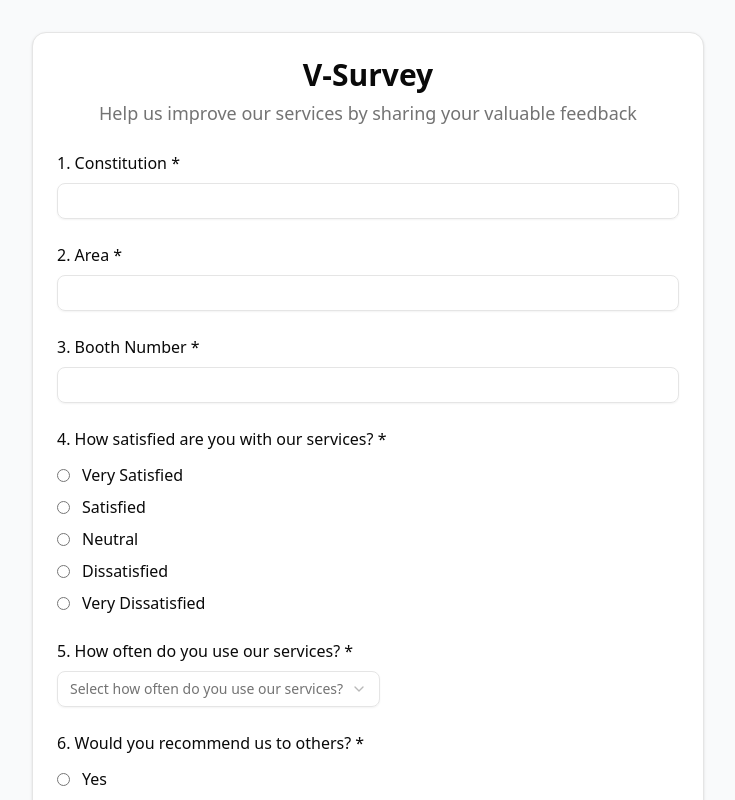
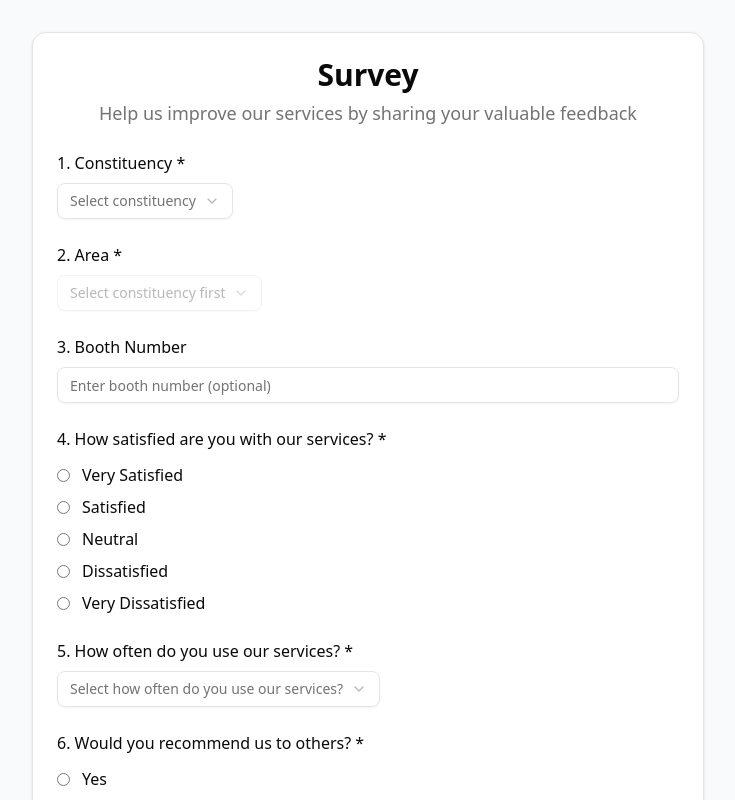
Before and after one commit to KarthikRajS32/Survey, a React (Vite) app: page / in a window 1280 px wide. Shown: the top 800 px of the page, without its empty margins (272-1007 px from the left). Built offline with nearby package versions, Linux system fonts and the light colour scheme.

Commit message:
update the contitution field

```diff
--- a/src/components/Survey.jsx
+++ b/src/components/Survey.jsx
@@ -7,7 +7,7 @@ import { Card, CardContent, CardDescription, CardHeader, CardTitle } from '@/com
 
 export default function Survey() {
   const initialFormData = {
-    constitution: '',
+    constituency: '',
     area: '',
     boothNumber: '',
     satisfaction: '',
@@ -21,6 +21,55 @@ export default function Survey() {
 
   const [formData, setFormData] = useState(initialFormData)
   const [isSubmitted, setIsSubmitted] = useState(false)
+  const [availableAreas, setAvailableAreas] = useState([])
+  const [showToast, setShowToast] = useState(false)
+  const [toastMessage, setToastMessage] = useState('')
+
+  const constituencyData = {
+    'Ariyalur': ['Ariyalur', 'Andimadam', 'Sendurai', 'Udayarpalayam'],
+    'Arakkonam': ['Arakkonam', 'Sholinghur', 'Ranipet', 'Walajapet'],
+    'Arani': ['Arani', 'Cheyyar', 'Vandavasi', 'Polur'],
+    'Attur': ['Attur', 'Yercaud', 'Gangavalli', 'Pethanayakanpalayam'],
+    'Chengalpattu': ['Chengalpattu', 'Thiruporur', 'Madurantakam', 'Uthiramerur'],
+    'Chennai Central': ['Chepauk', 'Triplicane', 'Mylapore', 'Thousand Lights'],
+    'Chennai North': ['Royapuram', 'Kolathur', 'Villivakkam', 'Egmore'],
+    'Chennai South': ['Velachery', 'Sholinganallur', 'Tambaram', 'Pallavaram'],
+    'Chidambaram': ['Chidambaram', 'Kattumannarkoil', 'Vriddachalam', 'Panruti'],
+    'Coimbatore': ['RS Puram', 'Gandhipuram', 'Peelamedu', 'Saravanampatti'],
+    'Cuddalore': ['Cuddalore', 'Kurinjipadi', 'Bhuvanagiri', 'Chidambaram'],
+    'Dharmapuri': ['Dharmapuri', 'Palacode', 'Pennagaram', 'Harur'],
+    'Dindigul': ['Dindigul', 'Natham', 'Nilakottai', 'Athoor'],
+    'Erode': ['Erode East', 'Erode West', 'Modakurichi', 'Kodumudi'],
+    'Kallakurichi': ['Kallakurichi', 'Sankarapuram', 'Tirukoilur', 'Ulundurpet'],
+    'Kancheepuram': ['Kancheepuram', 'Sriperumbudur', 'Kundrathur', 'St. Thomas Mount'],
+    'Kanniyakumari': ['Nagercoil', 'Colachel', 'Padmanabhapuram', 'Vilavancode'],
+    'Karur': ['Karur', 'Krishnarayapuram', 'Manapparai', 'Kulithalai'],
+    'Krishnagiri': ['Krishnagiri', 'Hosur', 'Uthangarai', 'Bargur'],
+    'Madurai': ['Anna Nagar', 'Thiruparankundram', 'Sholavandan', 'Madurai East'],
+    'Mayiladuthurai': ['Mayiladuthurai', 'Tharangambadi', 'Thiruthuraipoondi', 'Vedaranyam'],
+    'Nagapattinam': ['Nagapattinam', 'Kilvelur', 'Thirukkuvalai', 'Vedaranyam'],
+    'Namakkal': ['Namakkal', 'Rasipuram', 'Senthamangalam', 'Komarapalayam'],
+    'Nilgiris': ['Udhagamandalam', 'Coonoor', 'Kotagiri', 'Gudalur'],
+    'Perambalur': ['Perambalur', 'Kunnam', 'Alathur', 'Veppanthattai'],
+    'Pollachi': ['Pollachi', 'Valparai', 'Udumalaipettai', 'Kinathukadavu'],
+    'Pudukkottai': ['Pudukkottai', 'Thirumayam', 'Alangudi', 'Aranthangi'],
+    'Ramanathapuram': ['Ramanathapuram', 'Mudukulathur', 'Paramakudi', 'Rameswaram'],
+    'Ranipet': ['Ranipet', 'Arcot', 'Sholinghur', 'Nemili'],
+    'Salem': ['Salem West', 'Salem North', 'Salem South', 'Attur'],
+    'Sivaganga': ['Sivaganga', 'Karaikudi', 'Devakottai', 'Manamadurai'],
+    'Thanjavur': ['Thanjavur', 'Orathanadu', 'Thiruvonam', 'Budalur'],
+    'Theni': ['Theni', 'Bodinayakanur', 'Periyakulam', 'Uthamapalayam'],
+    'Thoothukudi': ['Thoothukudi', 'Vilathikulam', 'Ottapidaram', 'Kovilpatti'],
+    'Tiruchirappalli': ['Srirangam', 'Tiruchirappalli West', 'Tiruchirappalli East', 'Lalgudi'],
+    'Tirunelveli': ['Tirunelveli', 'Palayamkottai', 'Ambasamudram', 'Tenkasi'],
+    'Tiruppur': ['Tiruppur North', 'Tiruppur South', 'Palladam', 'Udumalaipettai'],
+    'Tiruvallur': ['Tiruvallur', 'Ponneri', 'Gummidipoondi', 'Poonamallee'],
+    'Tiruvannamalai': ['Tiruvannamalai', 'Kilpennathur', 'Kalasapakkam', 'Polur'],
+    'Tiruvarur': ['Tiruvarur', 'Nannilam', 'Thiruthuraipoondi', 'Mannargudi'],
+    'Vellore': ['Vellore', 'Anaicut', 'Gudiyatham', 'Vaniyambadi'],
+    'Viluppuram': ['Viluppuram', 'Tindivanam', 'Vanur', 'Gingee'],
+    'Virudhunagar': ['Virudhunagar', 'Sivakasi', 'Sattur', 'Aruppukkottai']
+  }
 
   useEffect(() => {
     const submitted = localStorage.getItem('surveySubmitted')
@@ -29,14 +78,25 @@ export default function Survey() {
     }
   }, [])
 
+  useEffect(() => {
+    if (formData.constituency) {
+      setAvailableAreas(constituencyData[formData.constituency] || [])
+      if (formData.area && !constituencyData[formData.constituency]?.includes(formData.area)) {
+        setFormData(prev => ({ ...prev, area: '' }))
+      }
+    } else {
+      setAvailableAreas([])
+    }
+  }, [formData.constituency])
+
   const handleInputChange = (name, value) => {
     setFormData(prev => ({ ...prev, [name]: value }))
   }
 
   const questions = [
-    { id: 'constitution', label: 'Constitution', type: 'input', required: true },
-    { id: 'area', label: 'Area', type: 'input', required: true },
-    { id: 'boothNumber', label: 'Booth Number', type: 'input', required: true },
+    { id: 'constituency', label: 'Constituency', type: 'constituency-select', required: true },
+    { id: 'area', label: 'Area', type: 'area-select', required: true },
+    { id: 'boothNumber', label: 'Booth Number', type: 'input', required: false, placeholder: 'Enter booth number (optional)' },
     { id: 'satisfaction', label: 'How satisfied are you with our services?', type: 'radio', required: true, options: ['Very Satisfied', 'Satisfied', 'Neutral', 'Dissatisfied', 'Very Dissatisfied'] },
     { id: 'frequency', label: 'How often do you use our services?', type: 'select', required: true, options: ['daily', 'weekly', 'monthly', 'rarely', 'first-time'], optionLabels: ['Daily', 'Weekly', 'Monthly', 'Rarely', 'First Time'] },
     { id: 'recommendation', label: 'Would you recommend us to others?', type: 'radio', required: true, options: ['Yes', 'No', 'Maybe'] },
@@ -84,7 +144,9 @@ export default function Survey() {
     const missingFields = requiredFields.filter(field => !formData[field])
 
     if (missingFields.length > 0) {
-      alert('Please fill in all required fields')
+      setToastMessage('Please fill in all required fields!')
+      setShowToast(true)
+      setTimeout(() => setShowToast(false), 3000)
       return
     }
 
@@ -112,13 +174,58 @@ export default function Survey() {
     const questionNumber = index + 1
     const labelText = `${questionNumber}. ${label}${required ? ' *' : ''}`
 
+    if (type === 'constituency-select') {
+      return (
+        <div key={id} className="space-y-2">
+          <Label htmlFor={id} className="text-base font-medium">{labelText}</Label>
+          <Select value={formData[id]} onValueChange={(value) => handleInputChange(id, value)} required={required}>
+            <SelectTrigger>
+              <SelectValue placeholder="Select constituency" />
+            </SelectTrigger>
+            <SelectContent>
+              {Object.keys(constituencyData).map((constituency) => (
+                <SelectItem key={constituency} value={constituency}>
+                  {constituency}
+                </SelectItem>
+              ))}
+            </SelectContent>
+          </Select>
+        </div>
+      )
+    }
+
+    if (type === 'area-select') {
+      return (
+        <div key={id} className="space-y-2">
+          <Label htmlFor={id} className="text-base font-medium">{labelText}</Label>
+          <Select
+            value={formData[id]}
+            onValueChange={(value) => handleInputChange(id, value)}
+            required={required}
+            disabled={!formData.constituency}
+          >
+            <SelectTrigger>
+              <SelectValue placeholder={formData.constituency ? "Select area" : "Select constituency first"} />
+            </SelectTrigger>
+            <SelectContent>
+              {availableAreas.map((area) => (
+                <SelectItem key={area} value={area}>
+                  {area}
+                </SelectItem>
+              ))}
+            </SelectContent>
+          </Select>
+        </div>
+      )
+    }
+
     if (type === 'input' || type === 'tel') {
       return (
         <div key={id} className="space-y-2">
           <Label htmlFor={id} className="text-base font-medium">{labelText}</Label>
           <Input
             id={id}
-            type={type}
+            type={type === 'tel' ? 'tel' : 'text'}
             value={formData[id]}
             onChange={(e) => handleInputChange(id, e.target.value)}
             placeholder={placeholder}
@@ -173,6 +280,19 @@ export default function Survey() {
     }
   }
 
+  const Toast = ({ message, show }) => {
+    if (!show) return null
+
+    return (
+      <div className="fixed top-4 right-4 z-50 bg-red-500 text-white px-6 py-3 rounded-lg shadow-lg flex items-center space-x-2 animate-in slide-in-from-top-2">
+        <svg className="w-5 h-5" fill="none" stroke="currentColor" viewBox="0 0 24 24">
+          <path strokeLinecap="round" strokeLinejoin="round" strokeWidth={2} d="M12 9v2m0 4h.01m-6.938 4h13.856c1.54 0 2.502-1.667 1.732-2.5L13.732 4c-.77-.833-1.964-.833-2.732 0L4.082 16.5c-.77.833.192 2.5 1.732 2.5z" />
+        </svg>
+        <span>{message}</span>
+      </div>
+    )
+  }
+
   if (isSubmitted) {
     return (
       <div className="min-h-screen bg-gray-50 py-8 px-4 flex items-center justify-center">
@@ -201,10 +321,11 @@ export default function Survey() {
 
   return (
     <div className="min-h-screen bg-gray-50 py-8 px-4">
+      <Toast message={toastMessage} show={showToast} />
       <div className="max-w-2xl mx-auto">
         <Card>
           <CardHeader className="text-center">
-            <CardTitle className="text-3xl font-bold">V-Survey</CardTitle>
+            <CardTitle className="text-3xl font-bold">Survey</CardTitle>
             <CardDescription className="text-lg">
               Help us improve our services by sharing your valuable feedback
             </CardDescription>
```
